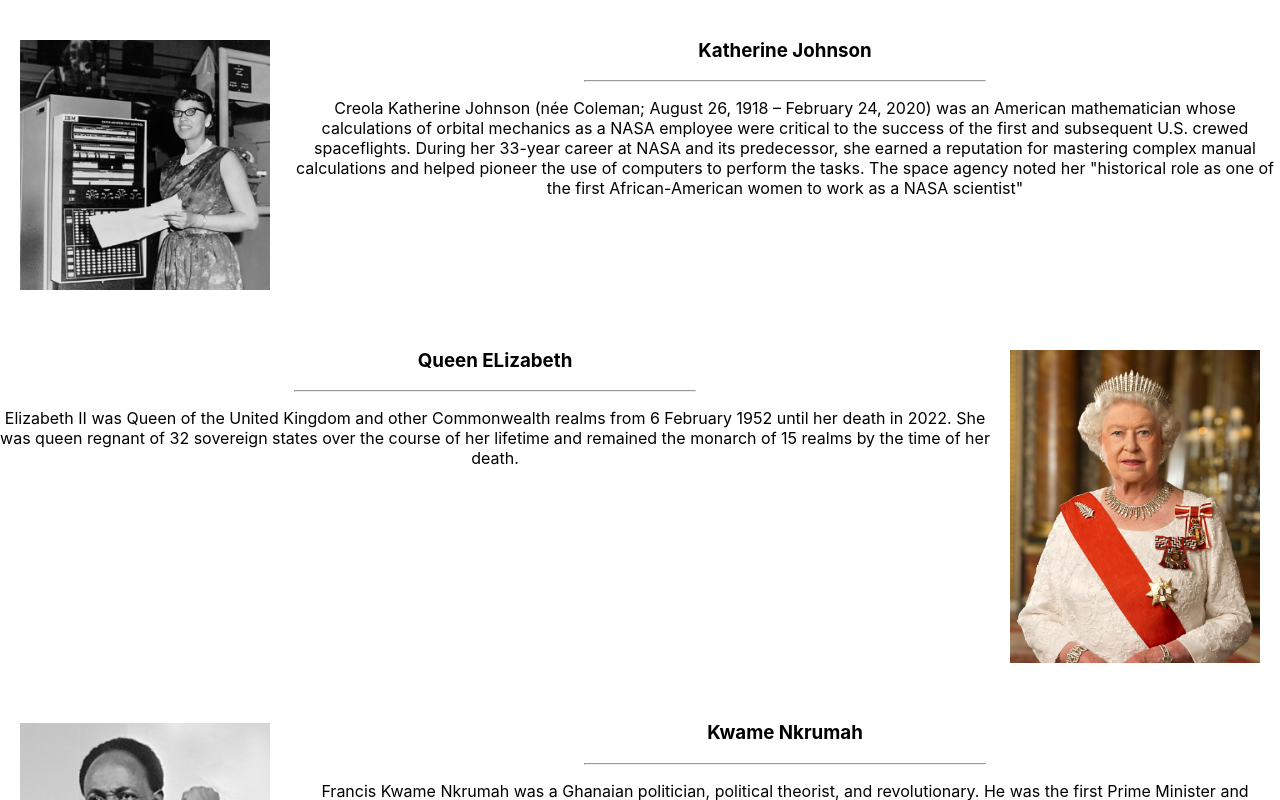
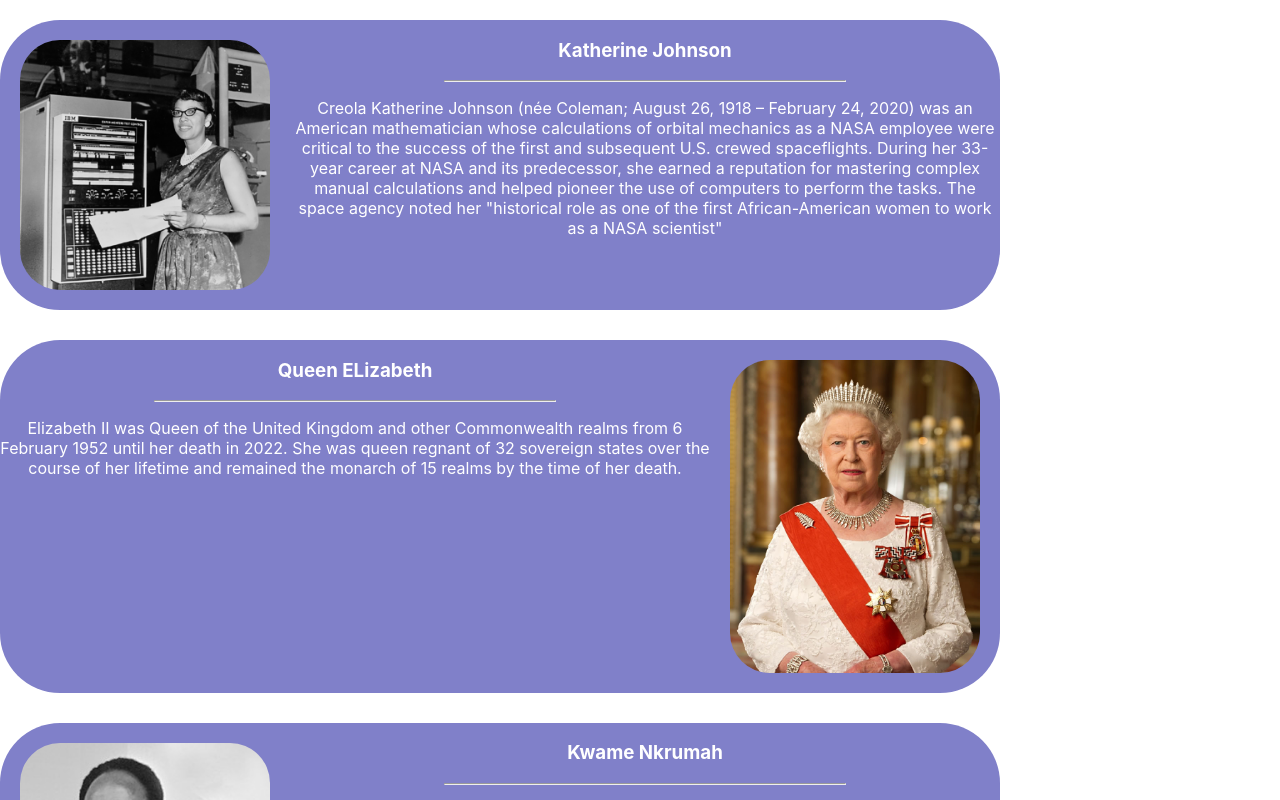
Before and after one commit to kencal20/dbc_reactproject1, a React (Create React App) app: page / in a window 1280 px wide. Shown: the top 800 px of the page. Built offline with nearby package versions, Linux system fonts and the light colour scheme.

Commit message:
update on container styling in styles css & removal of breaks from appjs

```diff
--- a/src/App.js
+++ b/src/App.js
@@ -37,7 +37,7 @@ function App() {
             The space agency noted her "historical role as one of the first African-American women to work as a NASA scientist"</p>
         </section>
       </div>
-      <br />
+
       <div className='container'>
         <section>
           <h3>
@@ -49,7 +49,6 @@ function App() {
         </section>
         <img src={queen} alt='queen elizabeth' />
       </div>
-      <br />
       <div className='container'>
         <img src={nkrumah} alt='nkrumah' />
         <section>
--- a/src/styles.css
+++ b/src/styles.css
@@ -1,9 +1,17 @@
 .container{
     display: flex;
     flex-direction:row;
+    background-color: rgb(128, 128, 201);
+    color: white;
+    border-radius: 60px;
+    border-color: black;
+    width: 1000px;
+    margin-bottom: 30px;
 
 }
 img{
     width: 250px;
     margin: 20px;
+    border-radius: 40px;
+
 }
```
